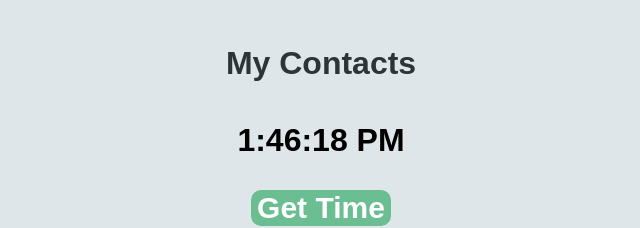
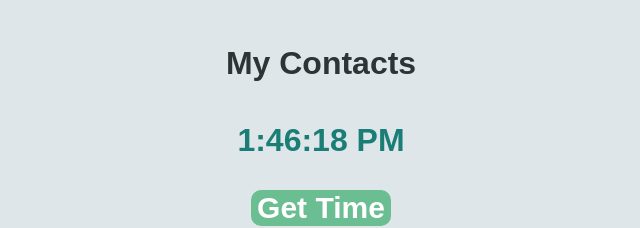
Before and after one commit to sridr8/react-apps, a React (Create React App) app in the folder my-app/: page / in a window 1280 px wide. Shown: the top 228 px of the page, without its empty margins (319-959 px from the left). Built offline with nearby package versions, Linux system fonts and the light colour scheme.

Commit message:
setInterval() to update the time

```diff
--- a/my-app/public/styles.css
+++ b/my-app/public/styles.css
@@ -74,6 +74,9 @@ button {
 .bottom {
   margin-top: 120px;
 }
+.label {
+  color: #1a7e76;
+}
 
 .info {
   margin: 20px 0;
--- a/my-app/src/components/App.jsx
+++ b/my-app/src/components/App.jsx
@@ -16,7 +16,7 @@ function createCard(contact) {
 
 
 function App() {
-
+  // setInterval(updateTime, 1000);
   let now = new Date().toLocaleTimeString();
   const [time, setTime] = useState(now);
   function updateTime(){
--- a/my-app/src/components/Time.jsx
+++ b/my-app/src/components/Time.jsx
@@ -3,7 +3,7 @@ import React from "react";
 function Time(props) {
   return (
     <div className="container">
-      <h1>{props.time}</h1>
+      <h1 className="label">{props.time}</h1>
       <button onClick={props.update}>Get Time</button>
     </div>
   );
```
